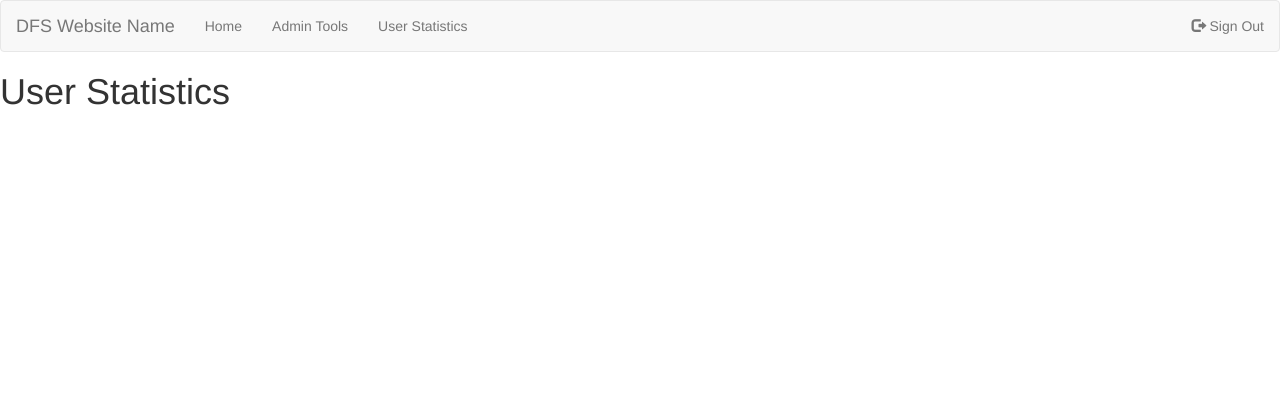
After one commit to thomas-cleary-uwa/cits3403-project, a Flask app: page /user_stats in a window 1280 px wide. The commit adds this page. Shown: the top 420 px of the page. Run offline with Flask 2, Linux system fonts and the light colour scheme; a user stored in the database is signed in; data comes from the database, SQL or seed files in the repository; some libraries are stand-ins or nearby versions.

Commit message:
re ordered navbar for admins

```diff
--- a/app/routes.py
+++ b/app/routes.py
@@ -202,6 +202,17 @@ def result(score, attempt_id):
     )
 
 
+@app.route('/user_stats')
+@login_required
+def user_stats():
+    """ route for admin to view users statistics """
+    if not current_user.is_admin:
+        flash('Access Denied')
+        return redirect(url_for('index'))
+
+    return render_template('user_stats.html')
+
+
 @app.before_request
 def before_request():
     """ things to do before handling requests """
--- a/app/templates/base.html
+++ b/app/templates/base.html
@@ -41,10 +41,14 @@
           Quiz
         </a>
       </li>
-      {% else %}
+      {% endif %}
+      {% if current_user.is_admin and current_user.is_authenticated%}
       <li>
-        <a href="#">
-          User Results
+        <a href="/admin">Admin Tools</a>
+      </li>
+      <li>
+        <a href="{{ url_for('user_stats') }}">
+          User Statistics
         </a>
       </li>
       {% endif %}
@@ -58,13 +62,11 @@
           <span class="glyphicon glyphicon-log-in"></span>
           Sign In
       {% else %}
+      {% if not current_user.is_admin and current_user.is_authenticated %}
       <li>
-        {% if current_user.is_admin and current_user.is_authenticated %}
-        <a href="/admin">Admin Tools</a>
-        {% else %}
         <a href="{{ url_for('user', username=current_user.username) }}">Profile</a>
-        {% endif %}
       </li>
+      {% endif %}
       <li>
         <a href="{{ url_for('logout') }}">
           <span class="glyphicon glyphicon-log-out"></span>
--- /dev/null
+++ b/app/templates/user_stats.html
@@ -0,0 +1,7 @@
+{% extends "base.html" %}
+
+{% block content %}
+
+<h1>User Statistics</h1>
+
+{% endblock %}
```
